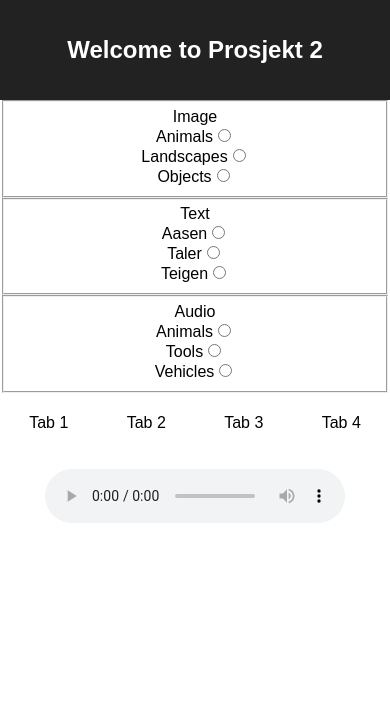
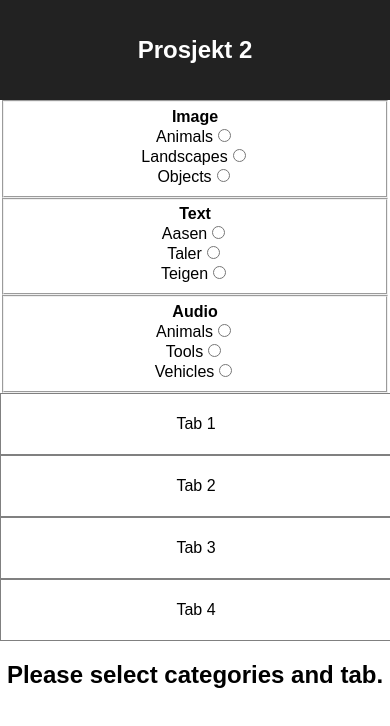
Before and after one commit to IT2810/it2810-webutvikling-h18-prosjekt-2-gruppe--53, a React (Create React App) app: page / in a window 390 px wide. Shown: the top 726 px of the page. Built offline with nearby package versions, Linux system fonts and the light colour scheme; the HTML template or start-up script is replaced by a standard one.

Commit message:
Basic responsive layout, resolve #4

```diff
--- a/src/components/App/App.css
+++ b/src/components/App/App.css
@@ -13,7 +13,15 @@
   font-size: 1.5em;
 }
 
-@keyframes App-logo-spin {
-  from { transform: rotate(0deg); }
-  to { transform: rotate(360deg); }
+.wrapper {
+  display: grid;
+  grid-template-columns: 20% 80%;
+  height: 100%;
 }
+
+@media (max-width: 700px) {
+  .wrapper {
+    display: flex;
+    flex-direction: column;
+  }
+}
--- a/src/components/App/App.js
+++ b/src/components/App/App.js
@@ -130,14 +130,23 @@ class App extends Component {
     const text = this.getText();
     const audio = this.getAudio();
 
+    let content;
+    if (image && text && audio) {
+      content = <Content image={image} text={text} audio={audio} />;
+    } else {
+      content = <div><h2>Please select categories and tab.</h2></div>
+    }
+
     return (
       <div className="App">
         <header className="App-header">
-          <h1 className="App-title">Welcome to Prosjekt 2</h1>
+          <h1 className="App-title">Prosjekt 2</h1>
         </header>
-        <CatSelect callback={this.selectCategory} categories={this.state.categories} />
-        <TabSelect callback={this.selectTab} selected={this.state.selectedTab} />
-        <Content image={image} text={text} audio={audio} />
+        <div className="wrapper">
+          <CatSelect callback={this.selectCategory} categories={this.state.categories} />
+          <TabSelect callback={this.selectTab} selected={this.state.selectedTab} />
+          {content}
+        </div>
       </div>
     );
   }
--- a/src/components/CatSelect/CatSelect.css
+++ b/src/components/CatSelect/CatSelect.css
@@ -0,0 +1,3 @@
+.categories {
+    grid-row: 1/3;
+}
--- a/src/components/CatSelect/CatSelect.js
+++ b/src/components/CatSelect/CatSelect.js
@@ -33,18 +33,18 @@ class CatSelect extends Component {
 
     render() {
         return (
-            <div>
+            <div className='categories'>
                 <form onChange={this.handleChange}>
                     <fieldset>
-                        Image
+                        <b>Image</b>
                         {this.getCategories('image')}
                     </fieldset>
                     <fieldset>
-                        Text
+                        <b>Text</b>
                         {this.getCategories('text')}
                     </fieldset>
                     <fieldset>
-                        Audio
+                        <b>Audio</b>
                         {this.getCategories('audio')}
                     </fieldset>
                 </form>
--- a/src/components/Content/Content.css
+++ b/src/components/Content/Content.css
@@ -0,0 +1,23 @@
+.content {
+    display: grid;
+    grid-template-columns: 50% 50%;
+}
+
+.image {
+    grid-row: 1/3;
+    margin: 2rem;
+}
+
+.text {
+    margin: 2rem;
+}
+
+@media (max-width: 800px) {
+    .content {
+        display: flex;
+        flex-direction: column;
+    }
+    .image {
+        margin: 1rem;
+    }
+}
--- a/src/components/Content/Content.js
+++ b/src/components/Content/Content.js
@@ -2,19 +2,24 @@ import React from 'react';
 import './Content.css';
 
 const Image = ({image}) => (
-    <div dangerouslySetInnerHTML={{__html: image}} />
+    <div className='image' dangerouslySetInnerHTML={{__html: image}} />
 );
 
 const Text = ({text}) => (
-    <p>{text ? text.body : ''}</p>
+    <div className='text'>
+        <h1>{text ? text.title : ''}</h1>
+        {text ? text.body : ''}
+    </div>
 );
 
 const Audio = ({audio}) => (
-    <audio src={audio} controls />
+    <div className='audio'>
+        <audio src={audio} controls />
+    </div>
 );
 
 const Content = ({image, text, audio}) => (
-    <div>
+    <div className='content'>
         <Image image={image} />
         <Text text={text} />
         <Audio audio={audio} />
--- a/src/components/TabSelect/TabSelect.css
+++ b/src/components/TabSelect/TabSelect.css
@@ -1,5 +1,6 @@
 .tabs {
     display: flex;
+    flex-direction: row;
     justify-content: space-between;
 }
 
@@ -8,6 +9,7 @@
     height: 60px;
     line-height: 60px;
     vertical-align: middle;
+    border: 1px solid gray;
 }
 
 .tab:hover {
@@ -18,3 +20,9 @@
 .tab-active {
     background-color: #77C5FF;
 }
+
+@media (max-width: 400px) {
+    .tabs {
+        flex-direction: column;
+    }
+}
```
